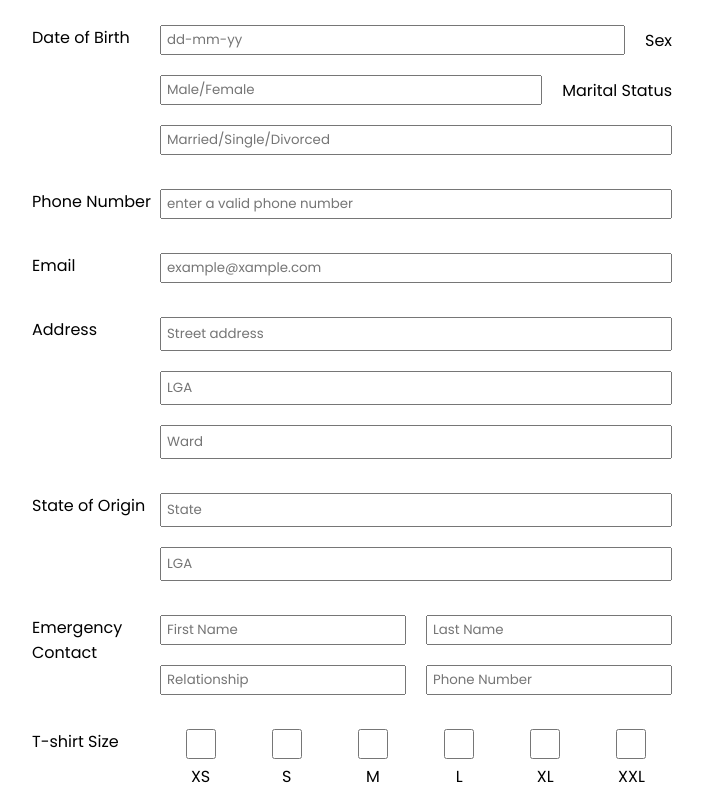
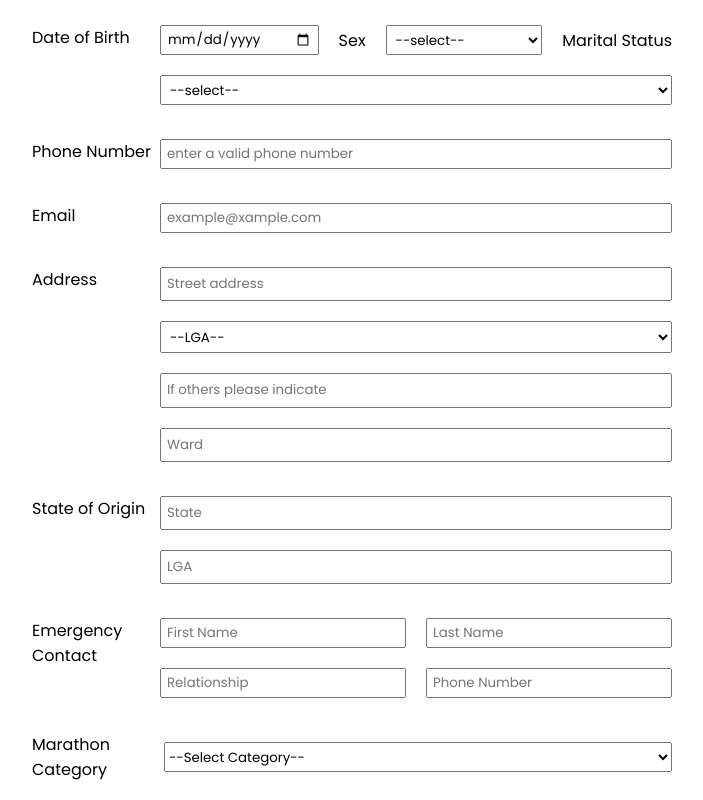
Before and after one commit to Coldcolin/marathon, a React (Vite) app: page /#/register in a window 1280 px wide. Shown: the part 300-1100 px from the top of the page, without its empty margins (288-991 px from the left). Built offline with nearby package versions, Linux system fonts and the light colour scheme.

Commit message:
added new fields

```diff
--- a/src/registration/Registration.css
+++ b/src/registration/Registration.css
@@ -80,6 +80,11 @@
             padding-inline: 5px;
             height: 30px;
         }
+        & select{
+            flex: 1;
+            padding-inline: 5px;
+            height: 30px;
+        }
     }
 }
 .Registration-Three{
@@ -123,6 +128,11 @@
         flex-wrap: wrap;
 
         & input{
+            flex: 1;
+            padding: 5px;
+            height: 30px;
+        }
+        & select{
             flex: 1;
             padding: 5px;
             height: 30px;
@@ -189,8 +199,19 @@
 .Registration-Seven{
     width: 100%;
     display: flex;
+    flex-direction: column;
     padding-block: 7px;
     height: auto;
+    gap: 20px;
+
+    .Registration-Category{
+        width: 100%;
+
+        & select{
+            width: 100%;
+            height: 30px;
+        }
+    }
 
     & p{
         flex: 1;
--- a/src/registration/Registration.jsx
+++ b/src/registration/Registration.jsx
@@ -55,11 +55,20 @@ const Registration = () => {
             <div className="Registration-Two">
             <p>Date of Birth</p>
                 <div>
-                    <input placeholder="dd-mm-yy" required={true} onChange={(e)=> setUserData((p)=> {return {...p, DOB: e.target.value}})}/>
+                    <input placeholder="dd-mm-yy" type="date" required={true} onChange={(e)=> setUserData((p)=> {return {...p, DOB: e.target.value}})}/>
                     <label>Sex</label>
-                    <input placeholder="Male/Female" required={true} onChange={(e)=> setUserData((p)=> {return {...p, Sex: e.target.value}})}/>
+                    <select required={true} onChange={(e)=> setUserData((p)=> {return {...p, Sex: e.target.value}})}>
+                        <option value="">--select--</option>
+                        <option value="Male">Male</option>
+                        <option value="Female">Female</option>
+                    </select>
                     <label>Marital Status</label>
-                    <input placeholder="Married/Single/Divorced" required={true} onChange={(e)=> setUserData((p)=> {return {...p, Status: e.target.value}})}/>
+                    <select required={true} onChange={(e)=> setUserData((p)=> {return {...p, Status: e.target.value}})}>
+                        <option value="">--select--</option>
+                        <option value="Married">Married</option>
+                        <option value="Single">Single</option>
+                        <option value="Divorced">Divorced</option>
+                    </select>
                 </div>
             </div>
             <div className="Registration-Three">
@@ -80,7 +89,13 @@ const Registration = () => {
                     <input placeholder="Street address" required={true} onChange={(e)=> setUserData((p)=> {return {...p, Address: e.target.value}})}/>
                     {/* <input placeholder="Street address Line 2"/> */}
                     <div>
-                        <input placeholder="LGA" required={true} onChange={(e)=> setUserData((p)=> {return {...p, LGA: e.target.value}})}/>
+                        <select required={true} onChange={(e)=> setUserData((p)=> {return {...p, LGA: e.target.value}})}>
+                            <option value="">--LGA--</option>
+                            <option value="Ajeromi Ifelodun LGA">Ajeromi Ifelodun LGA</option>
+                            <option value="Ifelodun LCDA">Ifelodun LCDA</option>
+                            <option value="">others</option>
+                        </select>
+                        <input placeholder="If others please indicate" required={true} onChange={(e)=> setUserData((p)=> {return {...p, LGA: e.target.value}})}/>
                         <input placeholder="Ward" required={true} onChange={(e)=> setUserData((p)=> {return {...p, Ward: e.target.value}})}/>
                     </div>
 
@@ -107,6 +122,18 @@ const Registration = () => {
                 </div>
             </div>
             <div className="Registration-Seven">
+            <div className="Registration-Category">
+            <p>Marathon Category</p>
+            <div>
+                <select required={true} onChange={(e)=> setUserData((p)=> {return {...p, Category: e.target.value}})}>
+                    <option value="">--Select Category--</option>
+                    <option value="Master Division">Master Division (Persons with disability 18-29 years)
+</option>
+                    <option value="Open Division">Open division (18-35 years)
+</option>
+                </select>
+            </div>
+            </div>
             <p>T-shirt Size</p>
                 <div>
                     <div>
```
